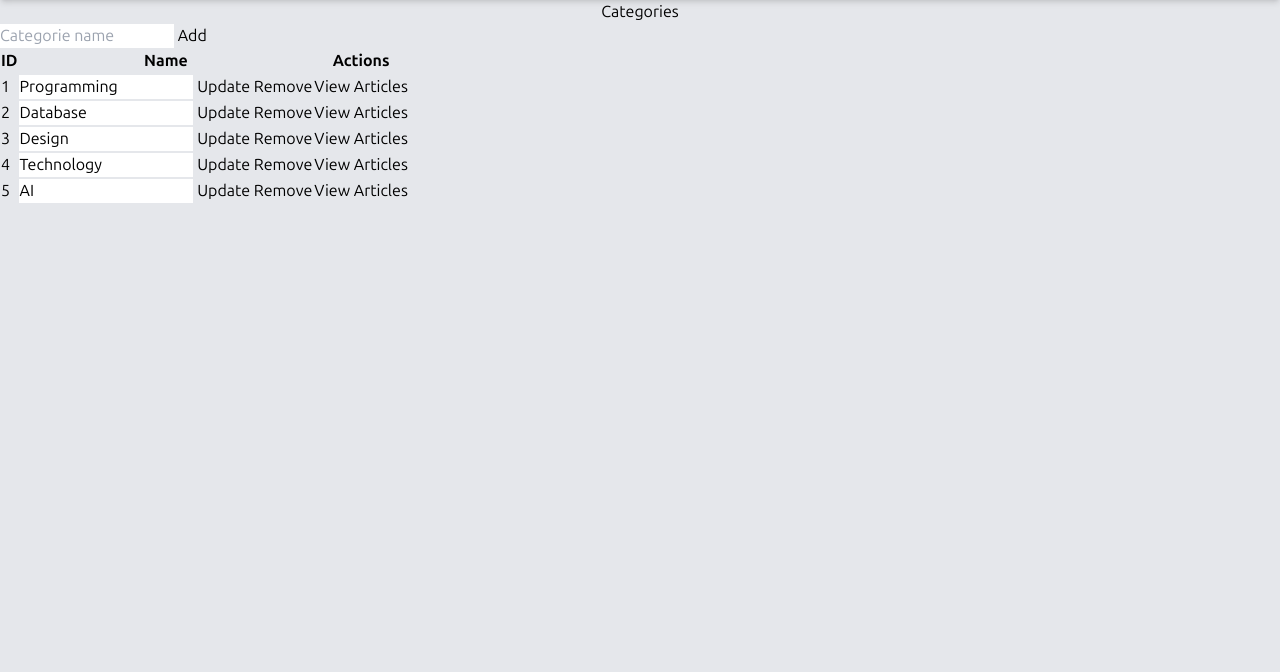
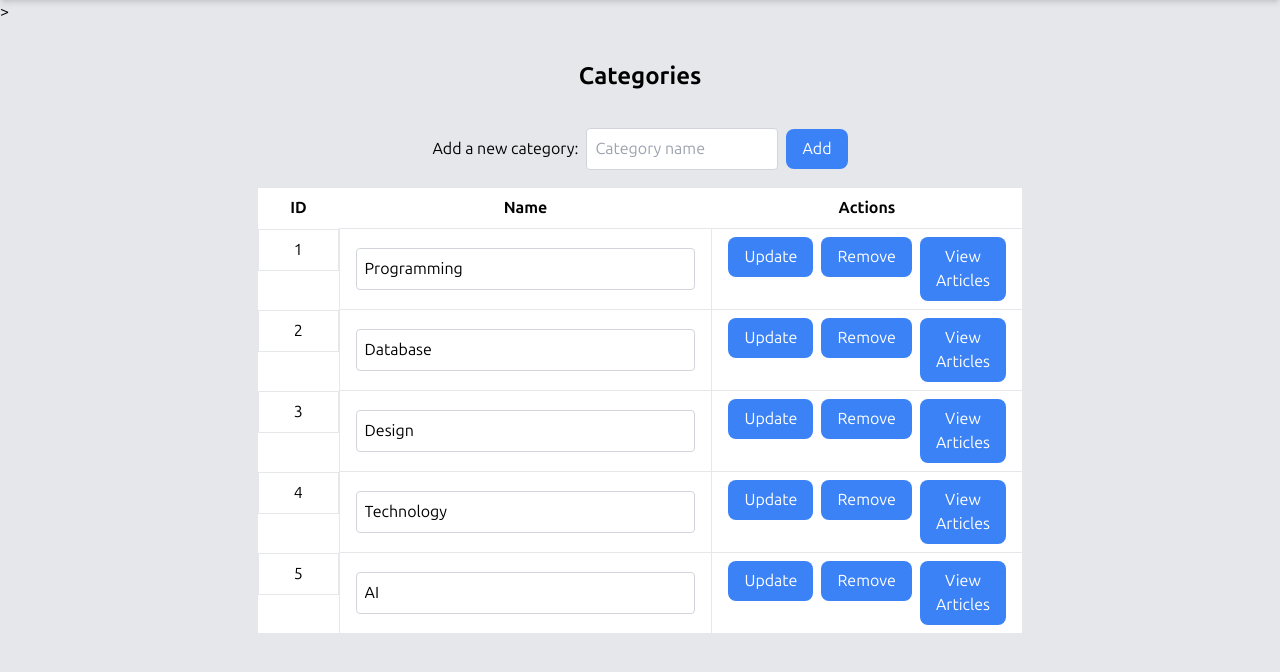
Before and after one commit to Kurama73/Blog_php_S3, a PHP site: page /categorie.php in a window 1280 px wide. Shown: the part 88-760 px from the top of the page. Run offline with PHP 8.4, Linux system fonts and the light colour scheme; a user stored in the database is signed in; data comes from the database, SQL or seed files in the repository; some libraries are stand-ins or nearby versions.

Commit message:
cssadmin

```diff
--- a/admin/categorie.php
+++ b/admin/categorie.php
@@ -69,65 +69,98 @@ if (isset($_POST['view_articles'])) {
     <meta charset="UTF-8">
     <meta name="viewport" content="width=device-width, initial-scale=1.0">
     <title>Crud</title>
+    <script src="https://cdn.tailwindcss.com"></script>
 </head>
-<body>
+<body class="bg-gray-100">
+>
+    <div class="flex flex-col justify-center items-center">
 
-<h2 style="text-align: center;">Categories</h2>
+        <!-- Title -->
+        <div class="home-header flex justify-center my-9">
+            <h2 class="text-2xl font-bold">Categories</h2>
+        </div>
 
-<form method="POST">
-    <input type="text" name="name" placeholder="Categorie name" required>
-    <button type="submit" name="add">Add</button>
+        <!-- Add-Categories -->
+        <form method="POST" class="mb-4 flex justify-center">
+            <div class="flex items-center">
+                <label type="text" name="lb-category" class="mr-2">Add a new category: </label>
+                <input type="text" name="name" placeholder="Category name" required min="1" max="20" class="border border-gray-300 p-2 rounded mr-2">
+                <button type="submit" name="add" class="bg-blue-500 text-white px-4 py-2 rounded-lg">Add</button>
+            </div>
         </form>
 
-<table>
+        <!-- Table for categories -->
+        <table class="bg-white border-gray-200 border-solid border-2 w-3/5">
+            <thead>
                 <tr>
-        <th>ID</th>
-        <th>Name</th>
-        <th colspan="3">Actions</th>
+                    <th class="px-4 py-2">ID</th>
+                    <th class="px-4 py-2">Name</th>
+                    <th class="px-4 py-2">Actions</th>
                 </tr>
+            </thead>
+            <tbody>
+
                 <?php foreach ($categories as $categorie): ?>
+
                 <tr>
-        <td><?= htmlspecialchars($categorie['id_categorie']) ?></td>
-        <td>
-            <!-- modification -->
-            <form style="display:inline;" method="POST">
+                    <td class="border px-4 py-2 flex  justify-center"><?= htmlspecialchars($categorie['id_categorie']) ?></td>
+
+                    <td class="border px-4 py-2">
+                        <form method="POST" class="inline">
                             <input type="hidden" name="id_categorie" value="<?= $categorie['id_categorie'] ?>">
-                <input type="text" name="name" value="<?= htmlspecialchars($categorie['nom']) ?>" required>
-                <button type="submit" name="update">Update</button>
+                            <input type="text" name="name" value="<?= htmlspecialchars($categorie['nom']) ?>" required class="border border-gray-300 p-2 rounded w-full">
+                        </form>
+                    </td>
+
+                    <td class="border px-4 py-2 w-2/5">
+
+                        <div class="flex space-x-2">
+                            <form method="POST" class="inline">
+                                <input type="hidden" name="id_categorie" value="<?= $categorie['id_categorie'] ?>">
+                                <button type="submit" name="update" class="bg-blue-500 text-white px-4 py-2 rounded-lg">Update</button>
                             </form>
 
-            <!-- suppression -->
-            <form style="display:inline;" method="POST" onsubmit="return confirm('Are you sure to remove this categorie ?');">
+                            <form method="POST" class="inline" onsubmit="return confirm('Are you sure to remove this category?');">
                                 <input type="hidden" name="id_categorie" value="<?= $categorie['id_categorie'] ?>">
-                <button type="submit" name="delete">Remove</button>
+                                <button type="submit" name="delete" class="bg-blue-500 text-white px-4 py-2 rounded-lg">Remove</button>
                             </form>
-        </td>
-        <td>
-            <!-- view articles -->
-            <form style="display:inline;" method="POST">
+
+                            <form method="POST" class="inline">
                                 <input type="hidden" name="id_categorie" value="<?= $categorie['id_categorie'] ?>">
-                <button type="submit" name="view_articles">View Articles</button>
+                                <button type="submit" name="view_articles" class="bg-blue-500 text-white px-4 py-2 rounded-lg">View Articles</button>
                             </form>
+                        </div>
                     </td>
                 </tr>
                 <?php endforeach; ?>
+            </tbody>
         </table>
 
+
+
+
+        <!-- Article list for selected category -->
         <?php if (!empty($article_list)): ?>
-<h2>Articles in Selected Category</h2>
-<table>
+        <div class="mt-8 w-4/5">
+            <h2 class="text-2xl font-bold mb-4">Articles in Selected Category</h2>
+            <table class="min-w-full bg-white border-gray-200 border-solid border-2">
+                <thead>
                     <tr>
-        <th>ID</th>
-        <th>Title</th>
+                        <th class="px-4 py-2">ID</th>
+                        <th class="px-4 py-2">Title</th>
                     </tr>
+                </thead>
+                <tbody>
                     <?php foreach ($article_list as $article): ?>
                     <tr>
-        <td><?= htmlspecialchars($article['id_article']) ?></td>
-        <td><?= htmlspecialchars($article['titre']) ?></td>
+                        <td class="border px-4 py-2"><?= htmlspecialchars($article['id_article']) ?></td>
+                        <td class="border px-4 py-2"><?= htmlspecialchars($article['titre']) ?></td>
                     </tr>
                     <?php endforeach; ?>
+                </tbody>
             </table>
+        </div>
         <?php endif; ?>
-
+    </div>
 </body>
 </html>
--- a/src/add-article.php
+++ b/src/add-article.php
@@ -49,7 +49,6 @@
         <meta charset="UTF-8">
         <meta name="viewport" content="width=device-width, initial-scale=1.0">
         <title>Blog - add article</title>
-        <script src="https://cdn.tailwindcss.com"></script>
     </head>
     <body class="bg-gray-100 flex justify-center items-center min-h-screen">
 
--- a/src/home.php
+++ b/src/home.php
@@ -64,7 +64,7 @@ if (isset($_POST["delete-article"]) && isset($_POST["id-article"])) {
 
 <main class="max-w-2xl m-auto px-4">
 
-    <div class="home-header flex justify-between my-9 ">
+    <div class="home-header flex justify-between my-9">
 
         <?php if ($_SESSION["isAdmin"] == true): ?>
             <form  method="post" action="../admin/categorie.php">
@@ -85,7 +85,7 @@ if (isset($_POST["delete-article"]) && isset($_POST["id-article"])) {
         </form>
 
         <!-- Button create an article -->
-        <form action="add-article.php" class=" bg-blue-600 hover:bg-blue-700">
+        <form action="add-article.php">
 
                 <input type="submit" name="bt-create-article" value="Create an article" class="hidden sm:flex rounded-2xl px-3.5">
                 <input type="image" src="./images/icons/gi_post.svg" alt="create-article-icon" class="flex sm:hidden rounded-2xl px-2">
--- a/src/output.css
+++ b/src/output.css
@@ -809,11 +809,6 @@ body {
   border-color: rgb(131 163 215 / var(--tw-border-opacity));
 }
 
-.bg-blue-500 {
-  --tw-bg-opacity: 1;
-  background-color: rgb(59 130 246 / var(--tw-bg-opacity));
-}
-
 .bg-blue-600 {
   --tw-bg-opacity: 1;
   background-color: rgb(37 99 235 / var(--tw-bg-opacity));
```
Lines whose indentation alone changed are shown as unchanged.
